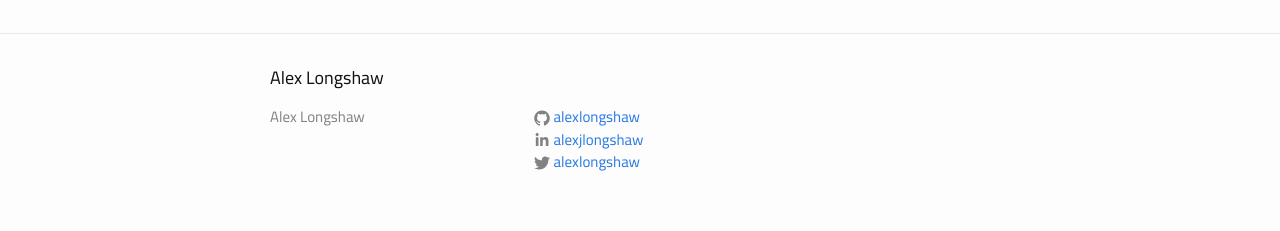
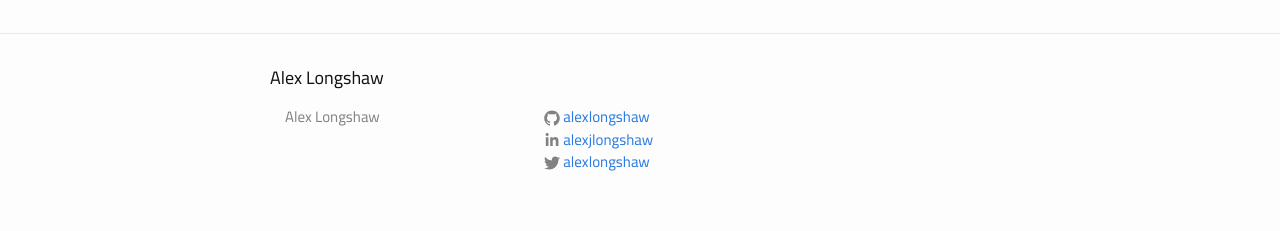
Before and after one commit to alexlongshaw/alexlongshaw.github.io, a Jekyll site: the page built from index.html, in a window 1280 px wide. Shown: the part 1322-1553 px from the top of the page. Built offline with Jekyll 4.4.1, drawn with Linux system fonts in a browser that asks for light colours.

Commit message:
Fix calc usage

```diff
--- a/_sass/_base.scss
+++ b/_sass/_base.scss
@@ -34,7 +34,7 @@
 p, blockquote, pre,
 ul, ol, dl, figure,
 %vertical-rhythm {
-    margin-bottom: calc($spacing-unit / 2);
+    margin-bottom: calc(#{$spacing-unit} / 2);
 }
 
 
@@ -112,7 +112,7 @@
 blockquote {
     color: $grey-color;
     border-left: 4px solid $grey-color-light;
-    padding-left: calc($spacing-unit / 2);
+    padding-left: calc(#{$spacing-unit} / 2);
     font-size: 18px;
     letter-spacing: -1px;
     font-style: italic;
@@ -167,8 +167,8 @@
     @include media-query($on-laptop) {
         max-width: -webkit-calc(#{$content-width} - (#{$spacing-unit}));
         max-width:         calc(#{$content-width} - (#{$spacing-unit}));
-        padding-right: calc($spacing-unit / 2);
-        padding-left: calc($spacing-unit / 2);
+        padding-right: calc(#{$spacing-unit} / 2);
+        padding-left: calc(#{$spacing-unit} / 2);
     }
 }
 
--- a/_sass/_layout.scss
+++ b/_sass/_layout.scss
@@ -45,7 +45,7 @@
     @include media-query($on-palm) {
         position: absolute;
         top: 9px;
-        right: calc($spacing-unit / 2);
+        right: calc(#{$spacing-unit} / 2);
         background-color: $background-color;
         border: 1px solid $grey-color-light;
         border-radius: 5px;
@@ -104,7 +104,7 @@
 
 .footer-heading {
     font-size: 18px;
-    margin-bottom: calc($spacing-unit / 2);
+    margin-bottom: calc(#{$spacing-unit} / 2);
 }
 
 .contact-list,
@@ -116,14 +116,14 @@
 .footer-col-wrapper {
     font-size: 15px;
     color: $grey-color;
-    margin-left: -(calc($spacing-unit / 2));
+    margin-left: -(calc(#{$spacing-unit} / 2));
     @extend %clearfix;
 }
 
 .footer-col {
     float: left;
-    margin-bottom: calc($spacing-unit / 2);
-    padding-left: calc($spacing-unit / 2);
+    margin-bottom: calc(#{$spacing-unit} / 2);
+    padding-left: calc(#{$spacing-unit} / 2);
 }
 
 .footer-col-1 {
```
